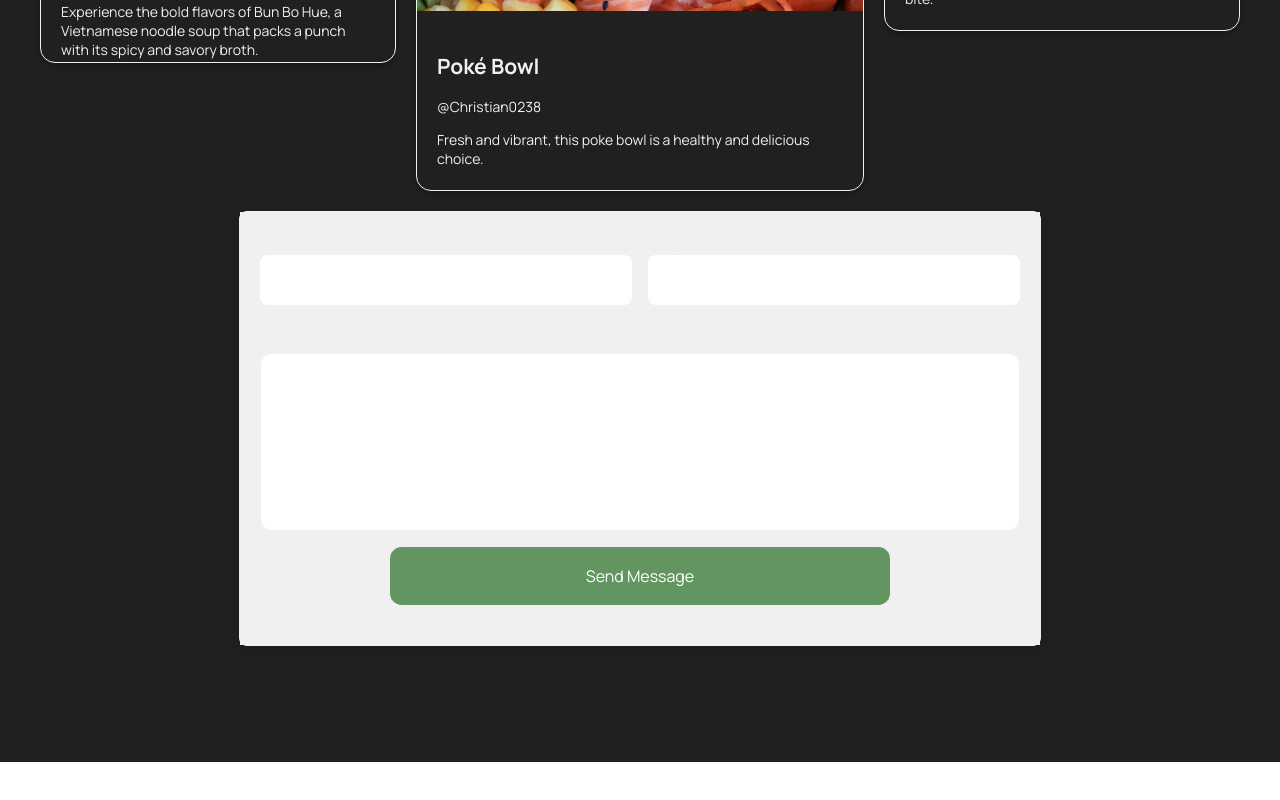
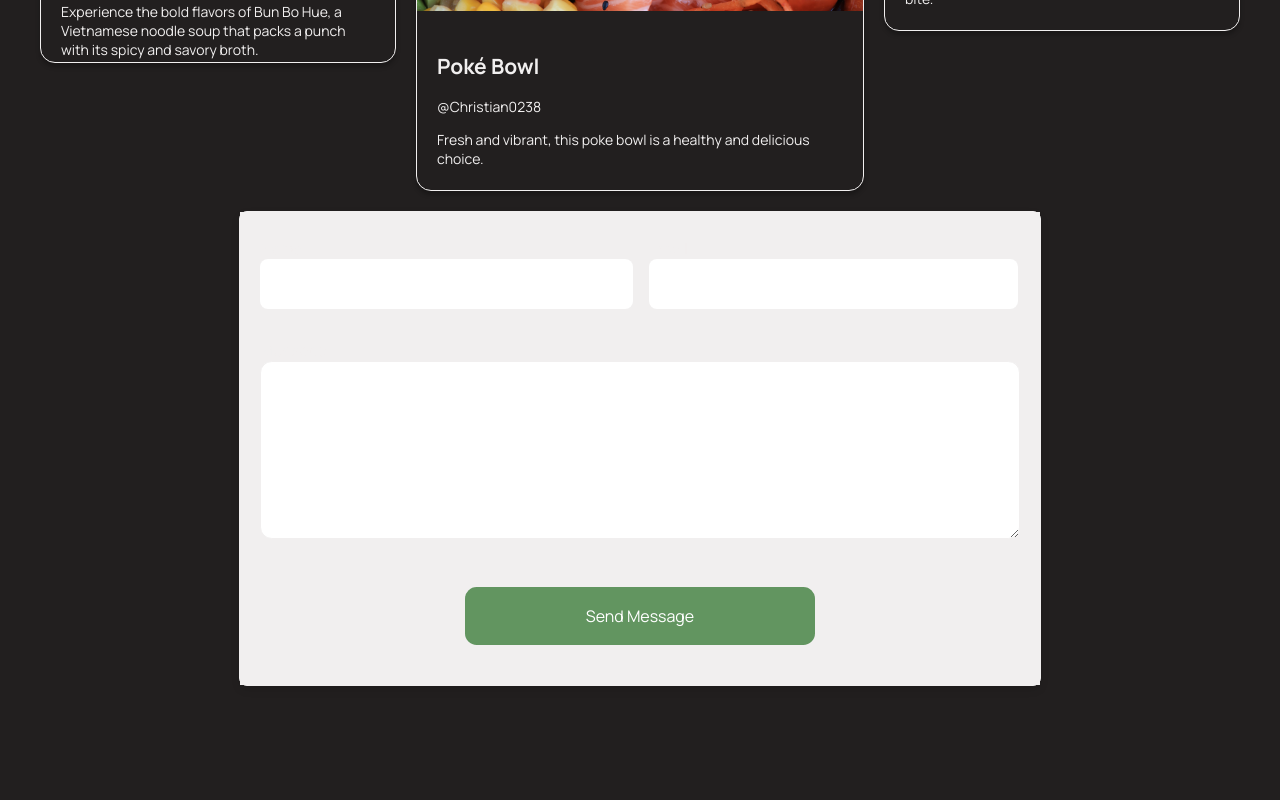
Before and after one commit to ReallyNguyen/whatsupper-supplement, a Next.js app: page / in a window 1280 px wide. Shown: the part 2199-2999 px from the top of the page. Before the commit the page ends 2961 px from the top, so only its background shows below. Built offline with nearby package versions, Linux system fonts and the light colour scheme.

Commit message:
Contact Box Input and Font Changes

```diff
--- a/components/Contact/ContactCard.module.css
+++ b/components/Contact/ContactCard.module.css
@@ -7,6 +7,7 @@
     box-shadow: 0 4px 8px rgba(0, 0, 0, 0.1);
     margin: 20px;
     background-color: #f1efef;
+    font-family: 'Manrope', sans-serif;
   }
 
   .cardHeader {
@@ -42,16 +43,15 @@
     border-radius: 11.68px;
     background-color: white;
     height: 10rem;
+    color: black;
+    font-family: 'Manrope', sans-serif;
+    font-size: 16px;
+    padding-left: 15px;
   }
-
-.message-label {
-  font-size: 16px;
-  font-weight: bold;
-}
 
   .submit {
     padding: 18px;
-    width: 500px;
+    width: 350px;
     background-color: #629560;
     color: #fff;
     border: none;
@@ -61,6 +61,7 @@
     display: block;
     font-size: medium;
     font-family: 'Manrope', sans-serif;
+    margin-top: 2rem;
   }
   .submit:hover {
     background-color: #67a965;
@@ -76,20 +77,30 @@
   }
 
 .nameInput {
-  width: 23rem;
+  width: 22rem;
   height: 3rem;
   border-radius: 8px;
   background-color: white;
   border: 0;
+  color: black;
+  font-family: 'Manrope', sans-serif;
+  font-size: 16px;
+  padding-left: 15px;
+  padding-right: 6px;
 }
 
+
 .emailInput {
-  width: 23rem;
+  width: 22rem;
   height: 3rem;
   border-radius: 8px;
   background-color: white;
   border: 0;
   margin-bottom: 30px;
+  color: black;
+  font-family: 'Manrope', sans-serif;
+  font-size: 16px;
+  padding-left: 15px;
 }
 
 .nameCombined {
--- a/components/Contact/index.js
+++ b/components/Contact/index.js
@@ -54,7 +54,7 @@ const ContactForm = () => {
                     </div>
 
                     <label htmlFor="message" className={styles.messageLabel}>Message</label>
-                    <div className={`${styles.textarea} ${styles.messageInput}`}
+                    <textarea className={`${styles.textarea} ${styles.messageInput}`}
 
                         id="message"
                         name="message"
```
